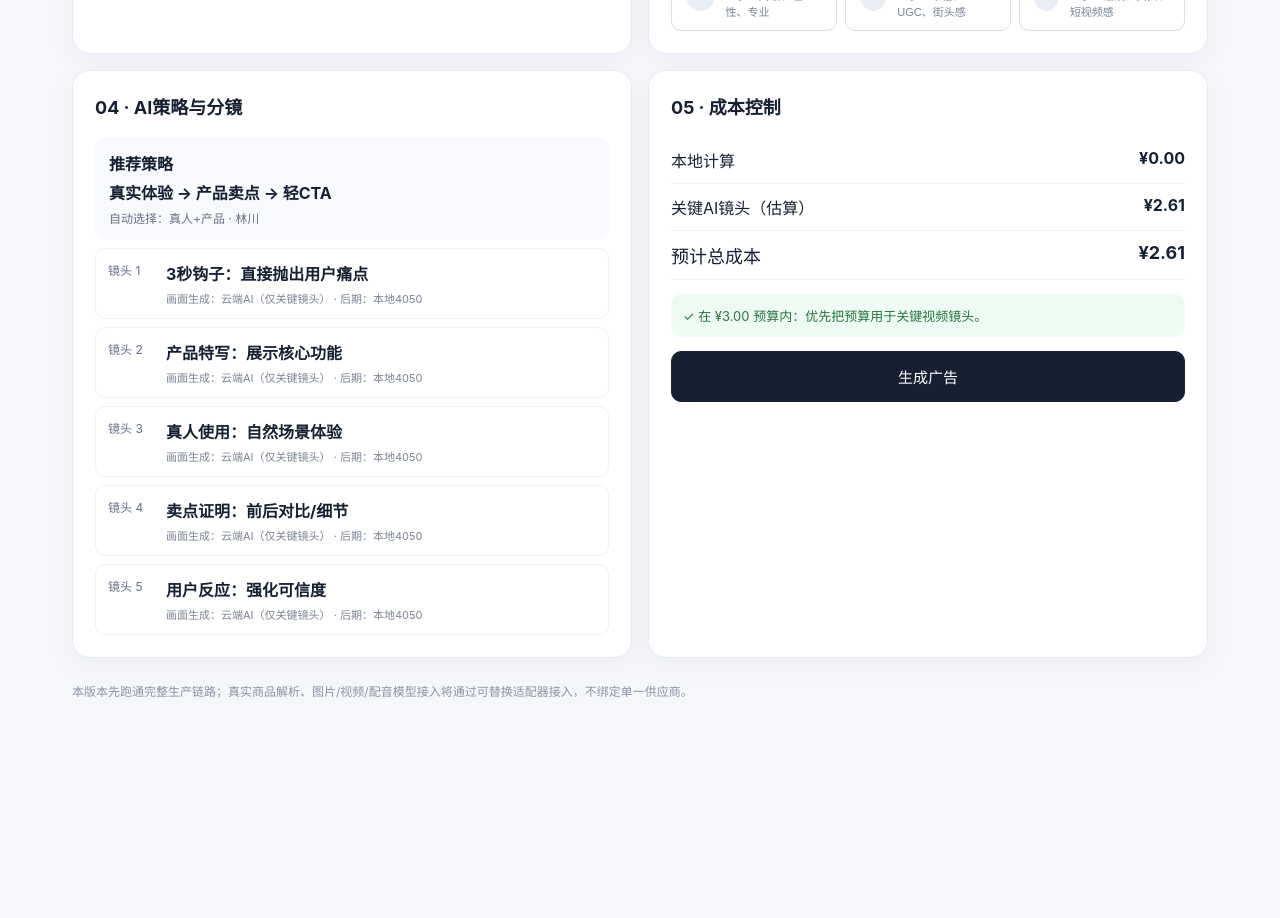
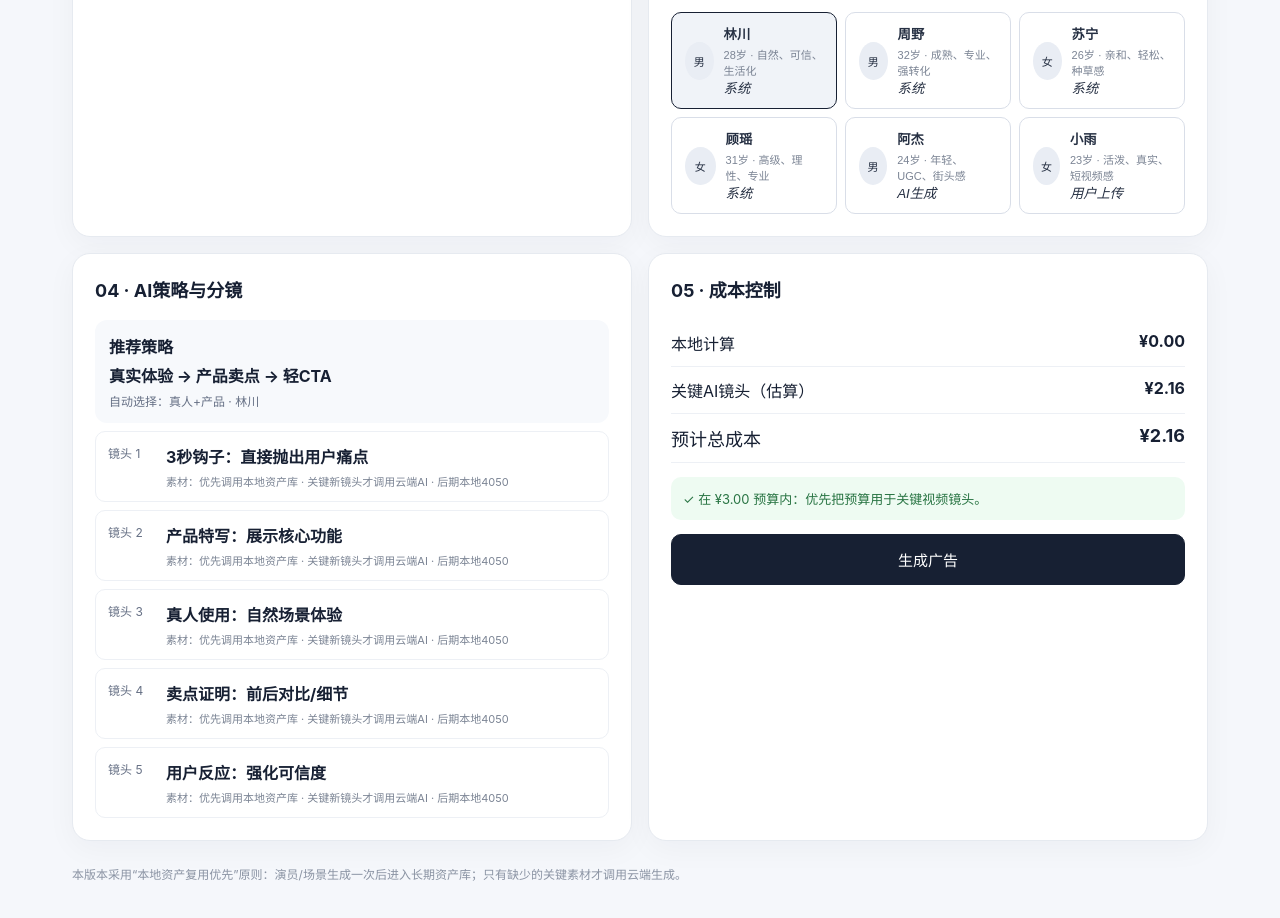
Before and after one commit to konggu888/ecommerce-agent, a Next.js app in the folder apps/ad-studio/: page / in a window 1280 px wide. Shown: the part 740-1658 px from the top of the page. Before the commit the page ends 1499 px from the top, so only its background shows below. Built offline with nearby package versions, Linux system fonts and the light colour scheme.

Commit message:
升级演员长期复用资产库与完整视频形式选择

```diff
--- a/apps/ad-studio/app/page.tsx
+++ b/apps/ad-studio/app/page.tsx
@@ -4,30 +4,30 @@ import {useMemo,useState} from "react";
 const levels=["纯种草","轻广告","标准广告","强转化","极强转化"];
 const forms=["真人口播","真人剧情","产品展示","真人+产品","生活场景","街头采访","情侣","夫妻","家庭","职场","开箱","测评","对比","教程","POV","UGC","直播间风格","电影感","短剧"];
 const actors=[
- {name:"林川",gender:"男",age:"28岁",style:"自然、可信、生活化"},
- {name:"周野",gender:"男",age:"32岁",style:"成熟、专业、强转化"},
- {name:"苏宁",gender:"女",age:"26岁",style:"亲和、轻松、种草感"},
- {name:"顾瑶",gender:"女",age:"31岁",style:"高级、理性、专业"},
- {name:"阿杰",gender:"男",age:"24岁",style:"年轻、UGC、街头感"},
- {name:"小雨",gender:"女",age:"23岁",style:"活泼、真实、短视频感"}
+ {name:"林川",gender:"男",age:"28岁",style:"自然、可信、生活化",source:"系统"},
+ {name:"周野",gender:"男",age:"32岁",style:"成熟、专业、强转化",source:"系统"},
+ {name:"苏宁",gender:"女",age:"26岁",style:"亲和、轻松、种草感",source:"系统"},
+ {name:"顾瑶",gender:"女",age:"31岁",style:"高级、理性、专业",source:"系统"},
+ {name:"阿杰",gender:"男",age:"24岁",style:"年轻、UGC、街头感",source:"AI生成"},
+ {name:"小雨",gender:"女",age:"23岁",style:"活泼、真实、短视频感",source:"用户上传"}
 ];
-
 function detect(url:string){const u=url.toLowerCase(); if(u.includes("taobao")||u.includes("tmall"))return"淘宝"; if(u.includes("jd.com"))return"京东"; if(u.includes("pinduoduo")||u.includes("yangkeduo"))return"拼多多"; if(u.includes("1688"))return"1688"; if(u.includes("douyin"))return"抖音"; return"自动识别";}
-function estimate(level:number,shots:number){return +(0.35+shots*0.42+level*0.08).toFixed(2)}
+function estimate(shots:number){return +(Math.min(3,Math.ceil(shots/2))*0.72).toFixed(2)}
 
 export default function Page(){
- const [url,setUrl]=useState(""); const [level,setLevel]=useState(2); const [form,setForm]=useState("自动选择"); const [actor,setActor]=useState(0); const [analyzed,setAnalyzed]=useState(false); const [generating,setGenerating]=useState(false);
- const platform=useMemo(()=>detect(url),[url]); const shots=level>=3?6:5; const cost=estimate(level,shots); const over=cost>3;
- function generate(){if(over&&!confirm(`预计成本 ¥${cost.toFixed(2)}，超过 ¥3.00。系统不会自动换模型或降画质。确认继续吗？`))return; setGenerating(true); setTimeout(()=>setGenerating(false),1200)}
+ const [url,setUrl]=useState(""); const [level,setLevel]=useState(2); const [form,setForm]=useState("自动选择"); const [actor,setActor]=useState(0); const [analyzed,setAnalyzed]=useState(false); const [generating,setGenerating]=useState(false); const [libraryOpen,setLibraryOpen]=useState(false); const [librarySource,setLibrarySource]=useState("全部");
+ const platform=useMemo(()=>detect(url),[url]); const shots=level>=3?6:5; const cost=estimate(shots); const over=cost>3;
+ function generate(){if(over){setLibraryOpen(true);return} setGenerating(true);setTimeout(()=>setGenerating(false),1200)}
  return <main>
   <header><div><span className="eyebrow">AD STUDIO / 本地算力优先</span><h1>AI 商品广告工厂</h1><p>一条商品链接，自动完成策略、演员、分镜、生成与剪辑。</p></div><div className="gpu">🟢 RTX 4050 Laptop · 本地算力已启用</div></header>
   <section className="grid">
    <div className="card hero"><h2>01 · 商品入口</h2><label>粘贴淘宝 / 京东 / 拼多多 / 1688 / 抖音商品链接</label><div className="row"><input value={url} onChange={e=>setUrl(e.target.value)} placeholder="https://..." /><button onClick={()=>setAnalyzed(true)} disabled={!url}>自动识别商品</button></div>{analyzed&&<div className="product"><b>示例商品：无线降噪耳机</b><span>平台：{platform}</span><span>类型：3C / 音频</span><span>卖点：降噪 · 长续航 · 低延迟</span><span>目标人群：18–35岁通勤 / 学生 / 游戏用户</span></div>}</div>
    <div className="card"><h2>02 · 广告力度</h2><div className="levels">{levels.map((x,i)=><button key={x} className={i===level?"selected":""} onClick={()=>setLevel(i)}><b>{i+1}</b>{x}</button>)}</div><p className="muted">系统会根据商品、受众与平台自动调整钩子、节奏和CTA。</p></div>
-   <div className="card"><h2>03 · 形式与演员</h2><div className="formgrid"><button className={form==="自动选择"?"selected":""} onClick={()=>setForm("自动选择")}>✨ 自动选择</button>{forms.slice(0,8).map(x=><button key={x} className={form===x?"selected":""} onClick={()=>setForm(x)}>{x}</button>)}</div><div className="actors">{actors.map((a,i)=><button key={a.name} className={actor===i?"actor selected": "actor"} onClick={()=>setActor(i)}><div className="avatar">{a.gender==="男"?"男":"女"}</div><div><b>{a.name}</b><small>{a.age} · {a.style}</small></div></button>)}</div></div>
-   <div className="card"><h2>04 · AI策略与分镜</h2><div className="strategy"><div className="recommended"><b>推荐策略</b><strong>{level>=3?"痛点 → 证明 → 对比 → 转化":"真实体验 → 产品卖点 → 轻CTA"}</strong><span>自动选择：{form==="自动选择"?"真人+产品":form} · {actors[actor].name}</span></div>{Array.from({length:shots},(_,i)=><div className="shot" key={i}><span>镜头 {i+1}</span><div><b>{["3秒钩子：直接抛出用户痛点","产品特写：展示核心功能","真人使用：自然场景体验","卖点证明：前后对比/细节","用户反应：强化可信度","结尾CTA：明确行动"][i]}</b><small>画面生成：云端AI（仅关键镜头） · 后期：本地4050</small></div></div>)}</div></div>
+   <div className="card"><h2>03 · 形式与演员</h2><div className="formgrid"><button className={form==="自动选择"?"selected":""} onClick={()=>setForm("自动选择")}>✨ 自动选择</button>{forms.map(x=><button key={x} className={form===x?"selected":""} onClick={()=>setForm(x)}>{x}</button>)}</div><div className="librarybar"><span>演员库：可长期复用，生成一次后保存，下次直接调用</span><button onClick={()=>setLibraryOpen(true)}>管理演员库</button></div><div className="actors">{actors.map((a,i)=><button key={a.name} className={actor===i?"actor selected":"actor"} onClick={()=>setActor(i)}><div className="avatar">{a.gender}</div><div><b>{a.name}</b><small>{a.age} · {a.style}</small><em>{a.source}</em></div></button>)}</div></div>
+   <div className="card"><h2>04 · AI策略与分镜</h2><div className="strategy"><div className="recommended"><b>推荐策略</b><strong>{level>=3?"痛点 → 证明 → 对比 → 转化":"真实体验 → 产品卖点 → 轻CTA"}</strong><span>自动选择：{form==="自动选择"?"真人+产品":form} · {actors[actor].name}</span></div>{Array.from({length:shots},(_,i)=><div className="shot" key={i}><span>镜头 {i+1}</span><div><b>{["3秒钩子：直接抛出用户痛点","产品特写：展示核心功能","真人使用：自然场景体验","卖点证明：前后对比/细节","用户反应：强化可信度","结尾CTA：明确行动"][i]}</b><small>素材：优先调用本地资产库 · 关键新镜头才调用云端AI · 后期本地4050</small></div></div>)}</div></div>
    <div className="card cost"><h2>05 · 成本控制</h2><div className="costline"><span>本地计算</span><b>¥0.00</b></div><div className="costline"><span>关键AI镜头（估算）</span><b>¥{cost.toFixed(2)}</b></div><div className="costline total"><span>预计总成本</span><b>¥{cost.toFixed(2)}</b></div><div className={over?"warning":"safe"}>{over?"⚠️ 已超过 ¥3.00：不会自动降画质/换模型，必须由你确认。":"✓ 在 ¥3.00 预算内：优先把预算用于关键视频镜头。"}</div><button className="generate" onClick={generate}>{generating?"正在生成…":"生成广告"}</button></div>
   </section>
-  <footer>本版本先跑通完整生产链路；真实商品解析、图片/视频/配音模型接入将通过可替换适配器接入，不绑定单一供应商。</footer>
+  {libraryOpen&&<div className="modalBackdrop" onClick={()=>setLibraryOpen(false)}><div className="modal" onClick={e=>e.stopPropagation()}><div className="modalHead"><div><h2>演员与素材资产库</h2><p>一次生成，长期保存；后续广告优先复用，不重复消耗生成Token。</p></div><button onClick={()=>setLibraryOpen(false)}>关闭</button></div><div className="libraryActions"><button onClick={()=>setLibrarySource("全部")} className={librarySource==="全部"?"selected":""}>全部</button><button onClick={()=>setLibrarySource("系统")} className={librarySource==="系统"?"selected":""}>系统</button><button onClick={()=>setLibrarySource("用户上传")} className={librarySource==="用户上传"?"selected":""}>用户上传</button><button onClick={()=>setLibrarySource("AI生成")} className={librarySource==="AI生成"?"selected":""}>AI生成</button><button>＋上传演员</button><button>✨ AI生成演员</button></div><div className="libraryGrid">{actors.filter(a=>librarySource==="全部"||a.source===librarySource).map(a=><div className="libraryActor" key={a.name}><div className="avatar big">{a.gender}</div><div><b>{a.name}</b><span>{a.age} · {a.style}</span><small>来源：{a.source} · 可长期复用</small></div></div>)}</div><div className="libraryNote">资产库设计为独立持久化层：演员、场景、产品素材都可以保存 metadata、预览图和原始资产地址。以后换电脑或部署版本，也不需要重新生成演员。</div></div></div>}
+  <footer>本版本采用“本地资产复用优先”原则：演员/场景生成一次后进入长期资产库；只有缺少的关键素材才调用云端生成。</footer>
  </main>
 }
```
